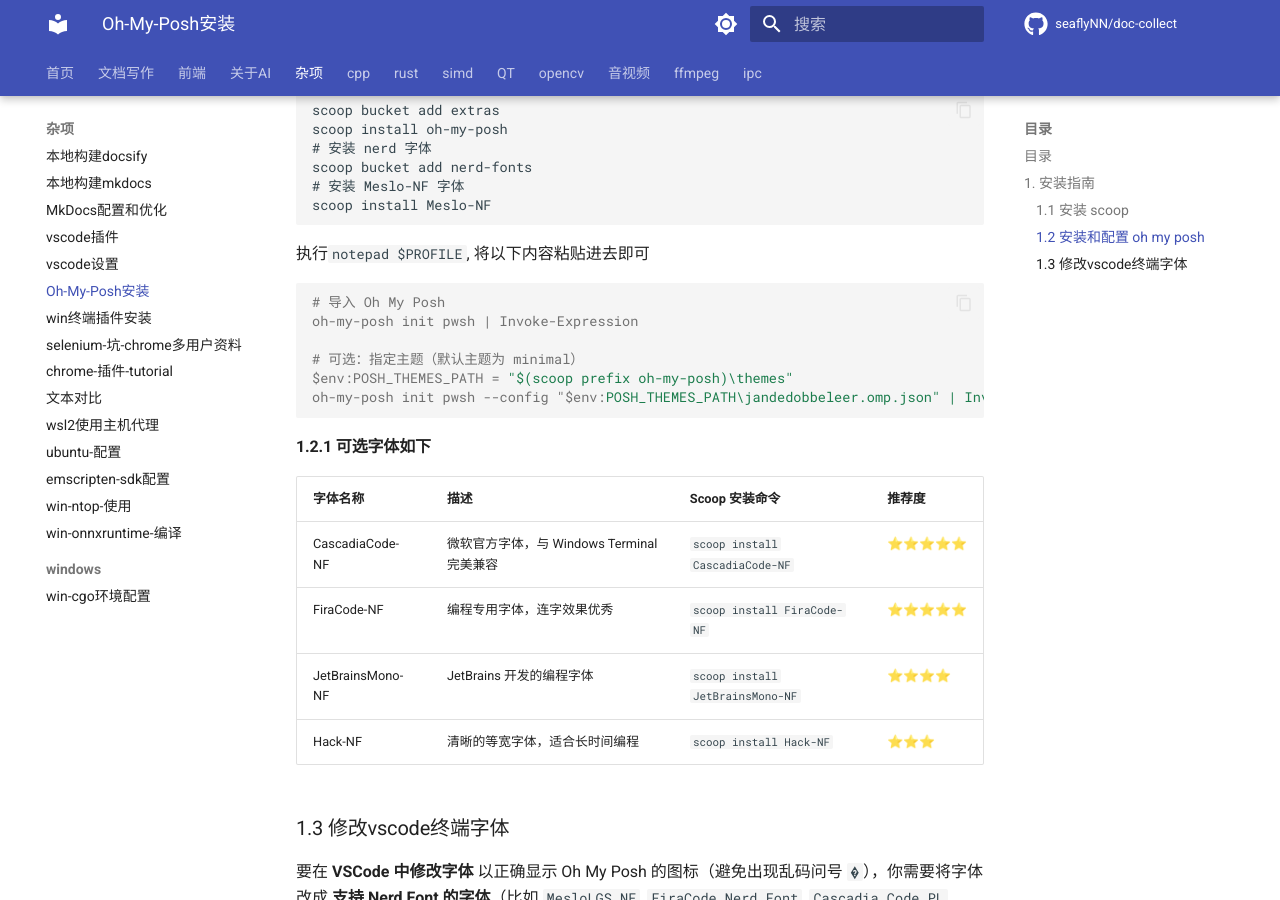
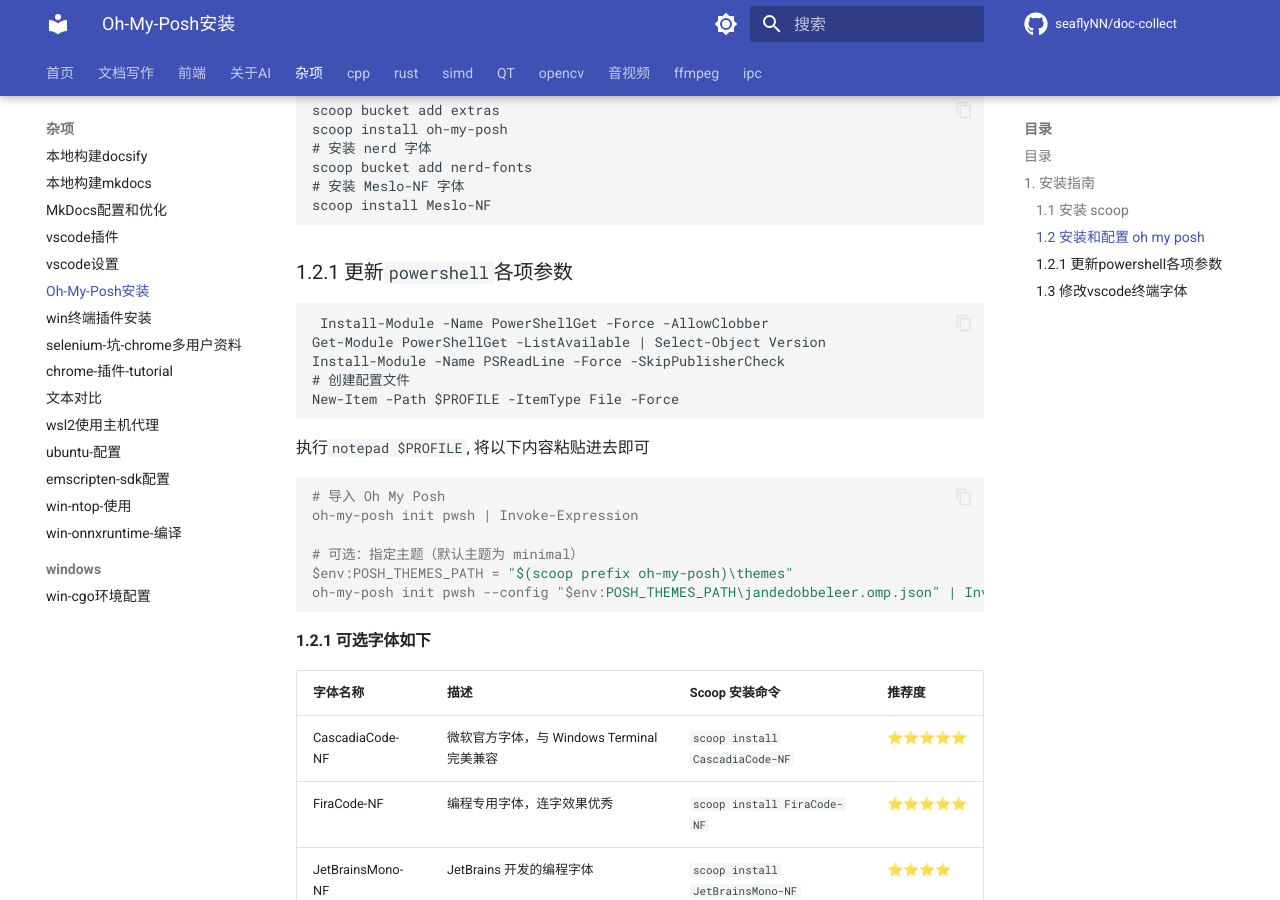
Before and after one commit to seaflyNN/doc-collect, an MkDocs documentation site: the page built from docs/杂项/Oh-My-Posh安装.md, in a window 1280 px wide and 900 px high, scrolled down 952 px. Built offline with MkDocs 1.6.1 and Material for MkDocs 9.7.7, drawn with Linux system fonts in a browser that asks for light colours; comment, search, counter and statistics services are not loaded.

Commit message:
Update Oh-My-Posh安装.md

````diff
--- a/docs/杂项/Oh-My-Posh安装.md
+++ b/docs/杂项/Oh-My-Posh安装.md
@@ -35,6 +35,16 @@ scoop bucket add nerd-fonts
 # 安装 Meslo-NF 字体
 scoop install Meslo-NF
 ```
+
+### 1.2.1 更新`powershell`各项参数
+```
+ Install-Module -Name PowerShellGet -Force -AllowClobber
+Get-Module PowerShellGet -ListAvailable | Select-Object Version
+Install-Module -Name PSReadLine -Force -SkipPublisherCheck
+# 创建配置文件
+New-Item -Path $PROFILE -ItemType File -Force
+```
+
 执行`notepad $PROFILE`, 将以下内容粘贴进去即可
 ```ini
 # 导入 Oh My Posh
````
